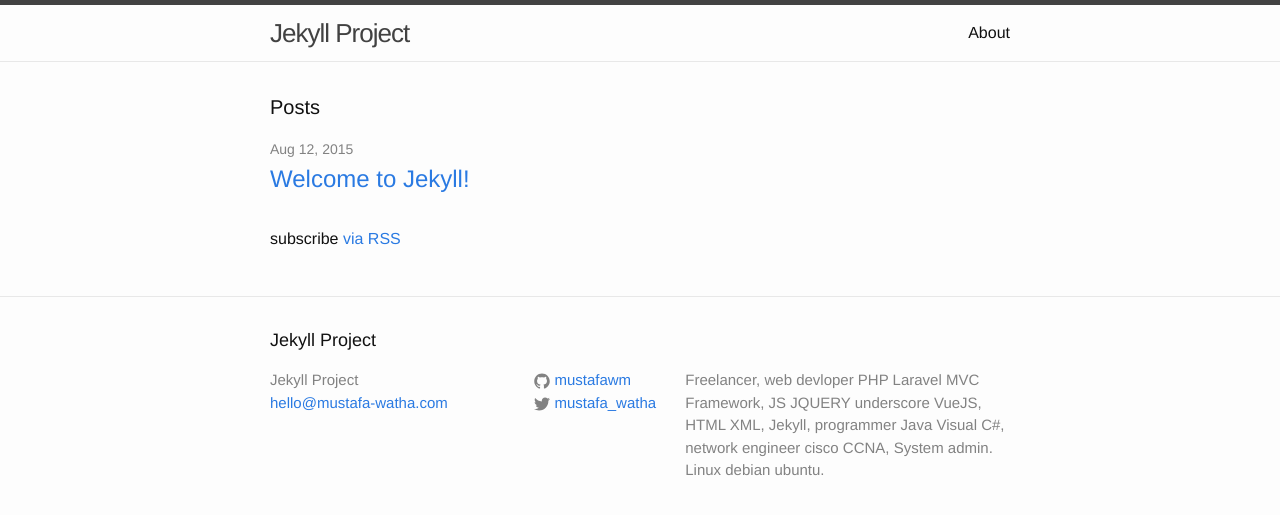
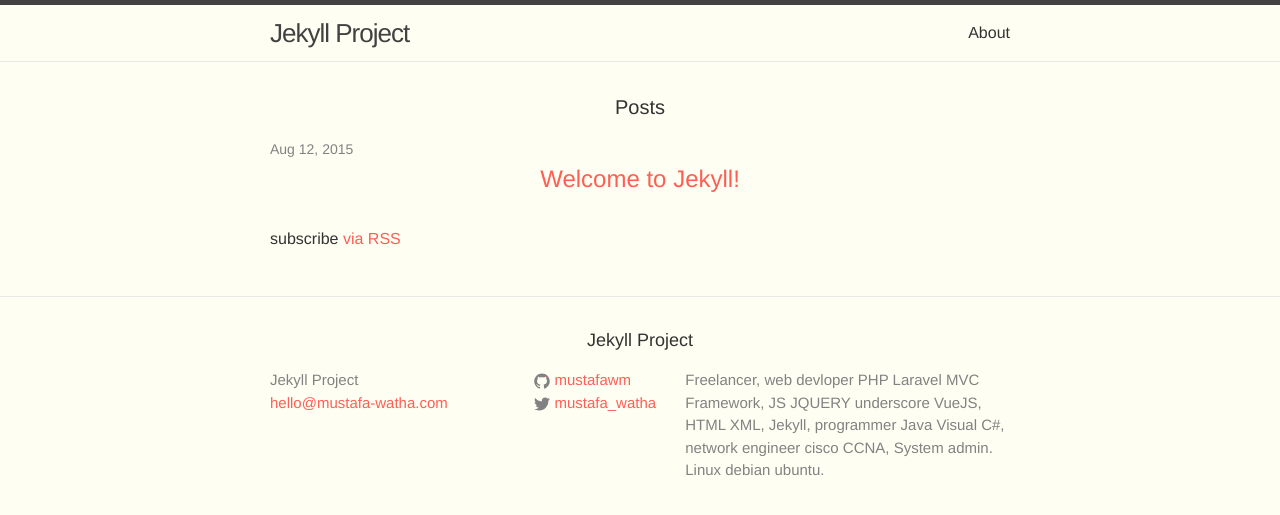
Before and after one commit to mustafawm/jekyll, a Jekyll site: the page built from index.html, in a window 1280 px wide. Shown: the top 515 px of the page. Built offline with Jekyll 4.4.1, drawn with Linux system fonts in a browser that asks for light colours.

Commit message:
Changed styles

```diff
--- a/_sass/_base.scss
+++ b/_sass/_base.scss
@@ -80,10 +80,15 @@
  * Headings
  */
 h1, h2, h3, h4, h5, h6 {
-    font-weight: 300;
+    font-weight: 555;
+    text-align:center;
 }
-
-
+/* add by me */
+.mega { font-size:$mega-font-size; }
+h1, .h1 { font-size: $h1-font-size; }
+h2, .h2 { font-size: $h2-font-size; }
+h3, .h3 { font-size: $h3-font-size; }
+h4, .h4 { font-size: $h4-font-size; }
 
 /**
  * Links
@@ -91,14 +96,10 @@
 a {
     color: $brand-color;
     text-decoration: none;
-
-    &:visited {
-        color: darken($brand-color, 15%);
-    }
+    transition: 0.2s;
 
     &:hover {
-        color: $text-color;
-        text-decoration: underline;
+        color: $blue-color;
     }
 }
 
--- a/css/main.scss
+++ b/css/main.scss
@@ -6,16 +6,30 @@
 
 
 // Our variables
-$base-font-family: Helvetica, Arial, sans-serif;
+$base-font-family: 'Avenir Next', Helvetica, Arial, sans-serif;
 $base-font-size:   16px;
 $small-font-size:  $base-font-size * 0.875;
 $base-line-height: 1.5;
 
+// added by me
+$mega-font-size: 100px;
+$h1-font-size:70px;
+$h2-font-size:40px;
+$h3-font-size:30px;
+$h4-font-size:20px;
+
+
 $spacing-unit:     30px;
 
-$text-color:       #111;
-$background-color: #fdfdfd;
-$brand-color:      #2a7ae2;
+$text-color:       #333 ;
+$background-color: #fefef3;
+$brand-color:      #fe5f55;
+
+//added by me
+$blue-color: #92b5bd;
+$yellow-color: #ede24e;
+$red-color: #df6d59;
+$purple-color: #6b2339;
 
 $grey-color:       #828282;
 $grey-color-light: lighten($grey-color, 40%);
```
